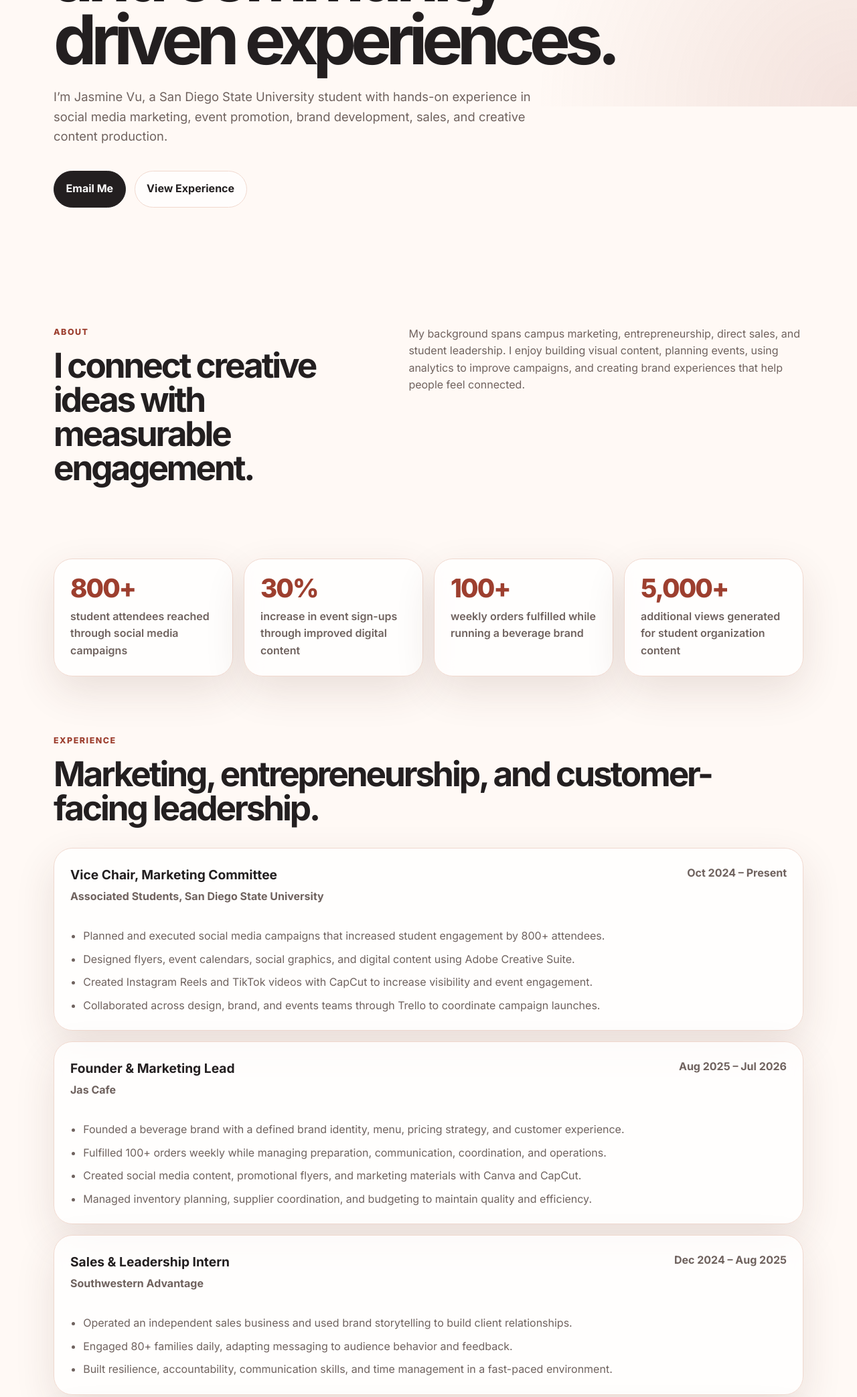
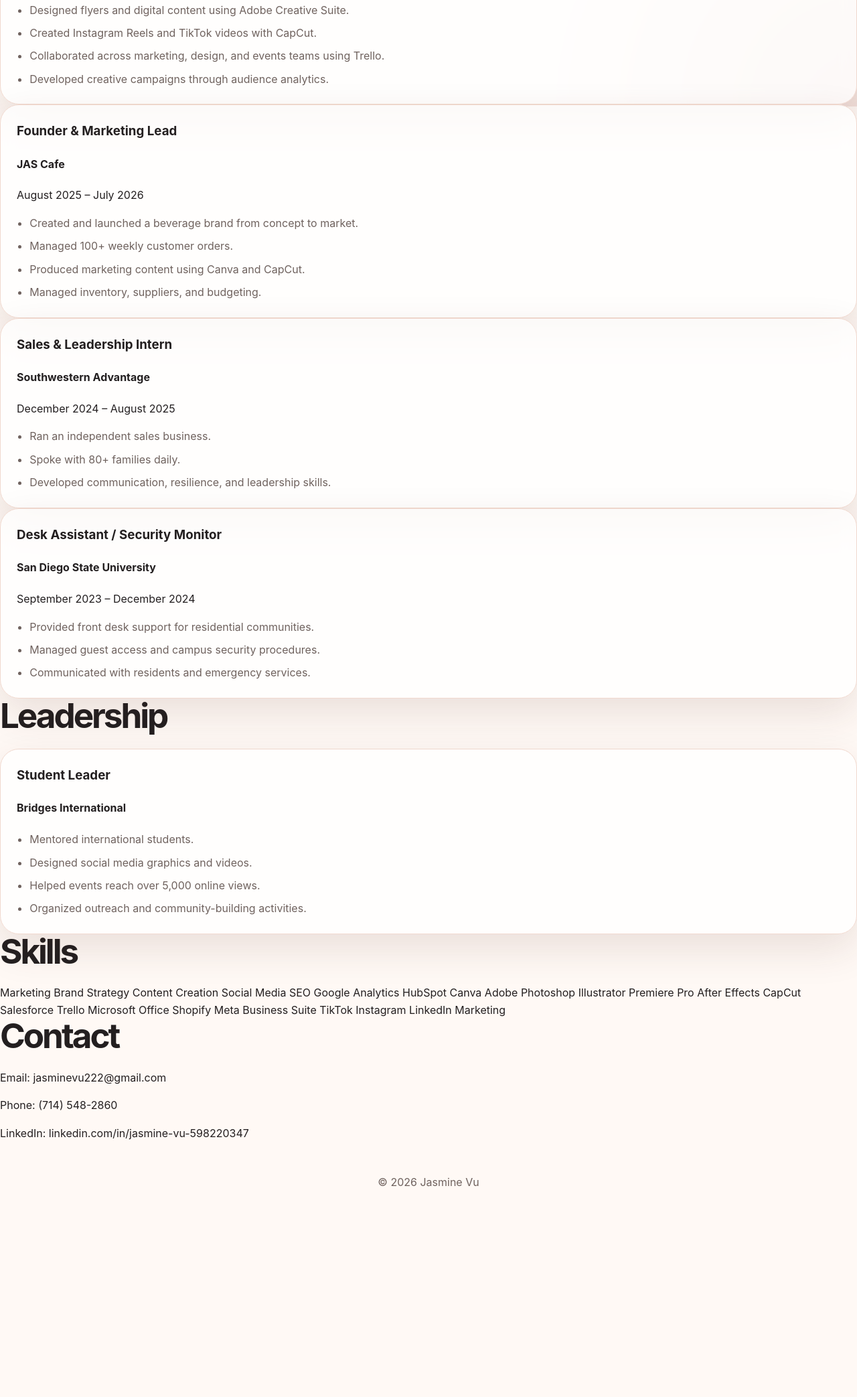
Before and after one commit to jasminevu222-cmd/Portfolio-Website, a plain HTML site: page index.html in a window 1280 px wide. Shown: the part 641-2727 px from the top of the page at 67% size. After the commit the page ends 2486 px from the top, so only its background shows below. Drawn offline with Linux system fonts and the light colour scheme.

Commit message:
Update index.html

```diff
--- a/index.html
+++ b/index.html
@@ -1,197 +1,187 @@
 <!DOCTYPE html>
 <html lang="en">
 <head>
-  <meta charset="UTF-8" />
-  <meta name="viewport" content="width=device-width, initial-scale=1.0" />
+    <meta charset="UTF-8">
+    <meta name="viewport" content="width=device-width, initial-scale=1.0">
     <title>Jasmine Vu | Marketing Portfolio</title>
-  <meta name="description" content="Portfolio for Jasmine Vu, Business Management student and marketing, content, and brand strategy leader." />
+
     <link rel="preconnect" href="https://fonts.googleapis.com">
     <link rel="preconnect" href="https://fonts.gstatic.com" crossorigin>
-  <link href="https://fonts.googleapis.com/css2?family=Inter:wght@400;500;600;700;800&display=swap" rel="stylesheet">
-  <link rel="stylesheet" href="styles.css" />
+    <link href="https://fonts.googleapis.com/css2?family=Poppins:wght@300;400;500;600;700&display=swap" rel="stylesheet">
+
+    <link rel="stylesheet" href="styles.css">
 </head>
+
 <body>
-  <header class="hero" id="top">
-    <nav class="nav" aria-label="Main navigation">
-      <a class="logo" href="#top">Jasmine Vu</a>
-      <div class="nav-links">
-        <a href="#work">Work</a>
+
+<header>
+    <h1>Jasmine Vu</h1>
+    <p>Business Management Student • Marketing • Content Creation • Brand Strategy</p>
+
+    <nav>
+        <a href="#about">About</a>
+        <a href="#experience">Experience</a>
         <a href="#leadership">Leadership</a>
         <a href="#skills">Skills</a>
         <a href="#contact">Contact</a>
-      </div>
     </nav>
-
-    <section class="hero-content">
-      <p class="eyebrow">Marketing • Content Strategy • Brand Building</p>
-      <h1>Business management student creating campaigns, content, and community-driven experiences.</h1>
-      <p class="hero-text">
-        I’m Jasmine Vu, a San Diego State University student with hands-on experience in social media marketing,
-        event promotion, brand development, sales, and creative content production.
-      </p>
-      <div class="hero-actions">
-        <a class="button primary" href="mailto:jasminevu222@gmail.com">Email Me</a>
-        <a class="button secondary" href="#work">View Experience</a>
-      </div>
-    </section>
 </header>
 
-  <main>
-    <section class="section intro" aria-labelledby="about-heading">
-      <div>
-        <p class="section-label">About</p>
-        <h2 id="about-heading">I connect creative ideas with measurable engagement.</h2>
-      </div>
+<section id="about">
+    <h2>About Me</h2>
+
     <p>
-        My background spans campus marketing, entrepreneurship, direct sales, and student leadership. I enjoy
-        building visual content, planning events, using analytics to improve campaigns, and creating brand experiences
-        that help people feel connected.
+        Hi! I'm Jasmine Vu, a Business Management student at San Diego State University
+        passionate about marketing, branding, social media strategy, and creative
+        storytelling.
+    </p>
+
+    <p>
+        I enjoy creating engaging content that connects with audiences, planning
+        marketing campaigns, and helping organizations grow through creativity and
+        analytics. My experience ranges from student leadership and digital marketing
+        to entrepreneurship and sales.
     </p>
 </section>
 
-    <section class="stats" aria-label="Portfolio highlights">
-      <article>
-        <span>800+</span>
-        <p>student attendees reached through social media campaigns</p>
-      </article>
-      <article>
-        <span>30%</span>
-        <p>increase in event sign-ups through improved digital content</p>
-      </article>
-      <article>
-        <span>100+</span>
-        <p>weekly orders fulfilled while running a beverage brand</p>
-      </article>
-      <article>
-        <span>5,000+</span>
-        <p>additional views generated for student organization content</p>
-      </article>
+<section id="experience">
+    <h2>Experience</h2>
+
+    <div class="card">
+        <h3>Vice Chair, Marketing Committee</h3>
+        <h4>Associated Students • SDSU</h4>
+        <p>October 2024 – Present</p>
+
+        <ul>
+            <li>Planned social media campaigns reaching over 800 students.</li>
+            <li>Designed flyers and digital content using Adobe Creative Suite.</li>
+            <li>Created Instagram Reels and TikTok videos with CapCut.</li>
+            <li>Collaborated across marketing, design, and events teams using Trello.</li>
+            <li>Developed creative campaigns through audience analytics.</li>
+        </ul>
+    </div>
+
+    <div class="card">
+        <h3>Founder & Marketing Lead</h3>
+        <h4>JAS Cafe</h4>
+        <p>August 2025 – July 2026</p>
+
+        <ul>
+            <li>Created and launched a beverage brand from concept to market.</li>
+            <li>Managed 100+ weekly customer orders.</li>
+            <li>Produced marketing content using Canva and CapCut.</li>
+            <li>Managed inventory, suppliers, and budgeting.</li>
+        </ul>
+    </div>
+
+    <div class="card">
+        <h3>Sales & Leadership Intern</h3>
+        <h4>Southwestern Advantage</h4>
+        <p>December 2024 – August 2025</p>
+
+        <ul>
+            <li>Ran an independent sales business.</li>
+            <li>Spoke with 80+ families daily.</li>
+            <li>Developed communication, resilience, and leadership skills.</li>
+        </ul>
+    </div>
+
+    <div class="card">
+        <h3>Desk Assistant / Security Monitor</h3>
+        <h4>San Diego State University</h4>
+        <p>September 2023 – December 2024</p>
+
+        <ul>
+            <li>Provided front desk support for residential communities.</li>
+            <li>Managed guest access and campus security procedures.</li>
+            <li>Communicated with residents and emergency services.</li>
+        </ul>
+    </div>
+
 </section>
 
-    <section class="section" id="work" aria-labelledby="work-heading">
-      <p class="section-label">Experience</p>
-      <h2 id="work-heading">Marketing, entrepreneurship, and customer-facing leadership.</h2>
+<section id="leadership">
 
-      <div class="timeline">
-        <article class="card">
-          <div class="card-header">
-            <div>
-              <h3>Vice Chair, Marketing Committee</h3>
-              <p>Associated Students, San Diego State University</p>
+    <h2>Leadership</h2>
+
+    <div class="card">
+        <h3>Student Leader</h3>
+        <h4>Bridges International</h4>
+
+        <ul>
+            <li>Mentored international students.</li>
+            <li>Designed social media graphics and videos.</li>
+            <li>Helped events reach over 5,000 online views.</li>
+            <li>Organized outreach and community-building activities.</li>
+        </ul>
     </div>
-            <span>Oct 2024 – Present</span>
-          </div>
-          <ul>
-            <li>Planned and executed social media campaigns that increased student engagement by 800+ attendees.</li>
-            <li>Designed flyers, event calendars, social graphics, and digital content using Adobe Creative Suite.</li>
-            <li>Created Instagram Reels and TikTok videos with CapCut to increase visibility and event engagement.</li>
-            <li>Collaborated across design, brand, and events teams through Trello to coordinate campaign launches.</li>
-          </ul>
-        </article>
 
-        <article class="card">
-          <div class="card-header">
-            <div>
-              <h3>Founder &amp; Marketing Lead</h3>
-              <p>Jas Cafe</p>
-            </div>
-            <span>Aug 2025 – Jul 2026</span>
-          </div>
-          <ul>
-            <li>Founded a beverage brand with a defined brand identity, menu, pricing strategy, and customer experience.</li>
-            <li>Fulfilled 100+ orders weekly while managing preparation, communication, coordination, and operations.</li>
-            <li>Created social media content, promotional flyers, and marketing materials with Canva and CapCut.</li>
-            <li>Managed inventory planning, supplier coordination, and budgeting to maintain quality and efficiency.</li>
-          </ul>
-        </article>
-
-        <article class="card">
-          <div class="card-header">
-            <div>
-              <h3>Sales &amp; Leadership Intern</h3>
-              <p>Southwestern Advantage</p>
-            </div>
-            <span>Dec 2024 – Aug 2025</span>
-          </div>
-          <ul>
-            <li>Operated an independent sales business and used brand storytelling to build client relationships.</li>
-            <li>Engaged 80+ families daily, adapting messaging to audience behavior and feedback.</li>
-            <li>Built resilience, accountability, communication skills, and time management in a fast-paced environment.</li>
-          </ul>
-        </article>
-
-        <article class="card">
-          <div class="card-header">
-            <div>
-              <h3>Desk Assistant / Security Monitor</h3>
-              <p>San Diego State University</p>
-            </div>
-            <span>Sep 2023 – Dec 2024</span>
-          </div>
-          <ul>
-            <li>Served as a front-facing representative for the residential community and supported resident inquiries.</li>
-            <li>Managed guest check-ins, access control, records, and real-time communication with campus partners.</li>
-          </ul>
-        </article>
-      </div>
 </section>
 
-    <section class="section split" id="leadership" aria-labelledby="leadership-heading">
-      <div>
-        <p class="section-label">Leadership</p>
-        <h2 id="leadership-heading">Building belonging through community and creative outreach.</h2>
+<section id="skills">
+
+    <h2>Skills</h2>
+
+    <div class="skills">
+
+        <span>Marketing</span>
+        <span>Brand Strategy</span>
+        <span>Content Creation</span>
+        <span>Social Media</span>
+        <span>SEO</span>
+        <span>Google Analytics</span>
+        <span>HubSpot</span>
+        <span>Canva</span>
+        <span>Adobe Photoshop</span>
+        <span>Illustrator</span>
+        <span>Premiere Pro</span>
+        <span>After Effects</span>
+        <span>CapCut</span>
+        <span>Salesforce</span>
+        <span>Trello</span>
+        <span>Microsoft Office</span>
+        <span>Shopify</span>
+        <span>Meta Business Suite</span>
+        <span>TikTok</span>
+        <span>Instagram</span>
+        <span>LinkedIn Marketing</span>
+
     </div>
-      <article class="card highlight-card">
-        <h3>Student Leader — Bridges International</h3>
-        <p class="date">Sep 2023 – Present</p>
-        <p>
-          I support international students through cultural, academic, and social transitions while designing
-          Instagram flyers and videos, planning outreach events, and collaborating with campus and national teams.
-        </p>
-      </article>
+
 </section>
 
-    <section class="section" id="skills" aria-labelledby="skills-heading">
-      <p class="section-label">Skills</p>
-      <h2 id="skills-heading">A creative toolkit for modern marketing.</h2>
-      <div class="skill-grid">
-        <article>
-          <h3>Creative Tools</h3>
-          <p>Canva, CapCut, Adobe Photoshop, Illustrator, InDesign, Premiere Pro, After Effects, Microsoft Office</p>
-        </article>
-        <article>
-          <h3>Marketing</h3>
-          <p>Content strategy, SEO, advertising, email marketing, brand marketing, campaign development, event planning</p>
-        </article>
-        <article>
-          <h3>Social &amp; Analytics</h3>
-          <p>Instagram, TikTok, Facebook, YouTube, LinkedIn Marketing, Meta Business Suite, Google Analytics, HubSpot</p>
-        </article>
-        <article>
-          <h3>Operations</h3>
-          <p>Trello, Salesforce, Shopify, inventory planning, supplier coordination, customer communication</p>
-        </article>
-      </div>
+<section id="contact">
+
+    <h2>Contact</h2>
+
+    <p>Email:
+        <a href="mailto:jasminevu222@gmail.com">
+            jasminevu222@gmail.com
+        </a>
+    </p>
+
+    <p>Phone:
+        <a href="tel:+17145482860">
+            (714) 548-2860
+        </a>
+    </p>
+
+    <p>
+        LinkedIn:
+        <a href="https://www.linkedin.com/in/jasmine-vu-598220347/"
+           target="_blank"
+           rel="noopener noreferrer">
+            linkedin.com/in/jasmine-vu-598220347
+        </a>
+    </p>
+
 </section>
 
-    <section class="section contact" id="contact" aria-labelledby="contact-heading">
-      <p class="section-label">Contact</p>
-      <h2 id="contact-heading">Let’s create something engaging.</h2>
-      <p>I’m open to marketing, brand, content, social media, and event-focused opportunities.</p>
-      <div class="contact-links">
-        <a href="mailto:jasminevu222@gmail.com">jasminevu222@gmail.com</a>
-        <a href="tel:+17145482860">(714) 548-2860</a>
-        <a href="#" aria-label="Add your LinkedIn URL here">LinkedIn</a>
-      </div>
-    </section>
-  </main>
+<footer>
 
-  <footer>
-    <p>© <span id="year"></span> Jasmine Vu. Built for GitHub Pages.</p>
+    <p>© 2026 Jasmine Vu</p>
+
 </footer>
 
-  <script>
-    document.getElementById('year').textContent = new Date().getFullYear();
-  </script>
 </body>
 </html>
```
Lines whose indentation alone changed are shown as unchanged.
